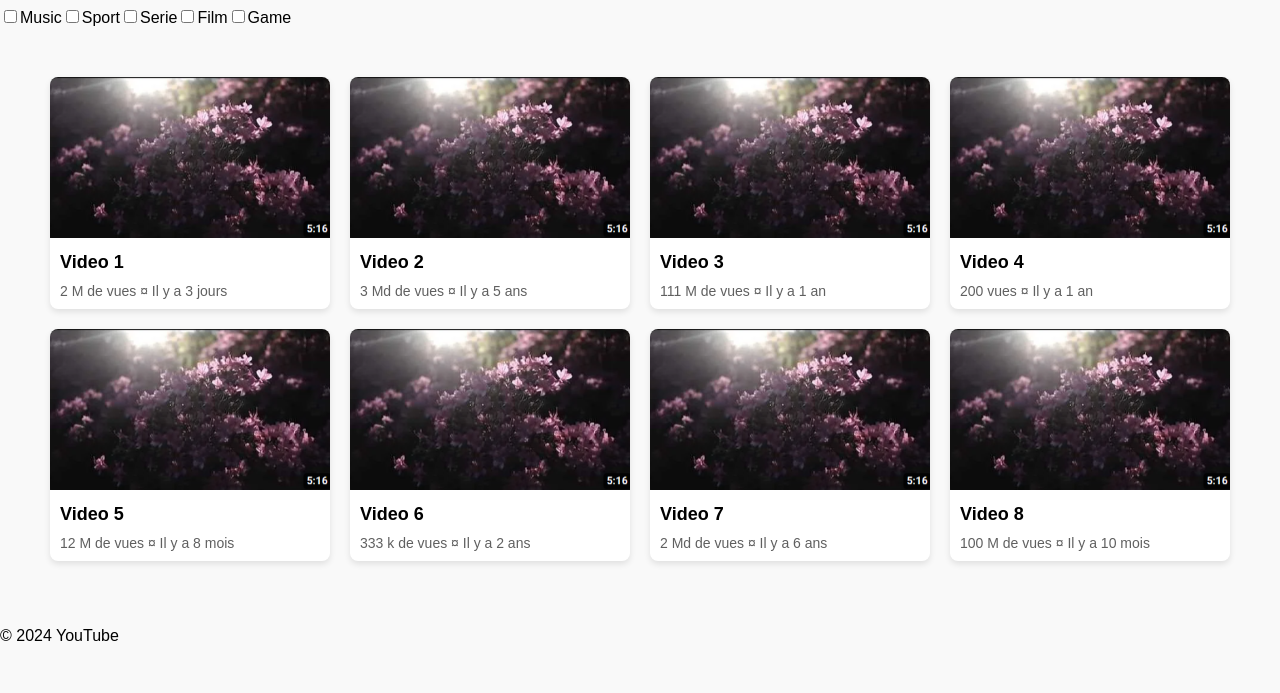
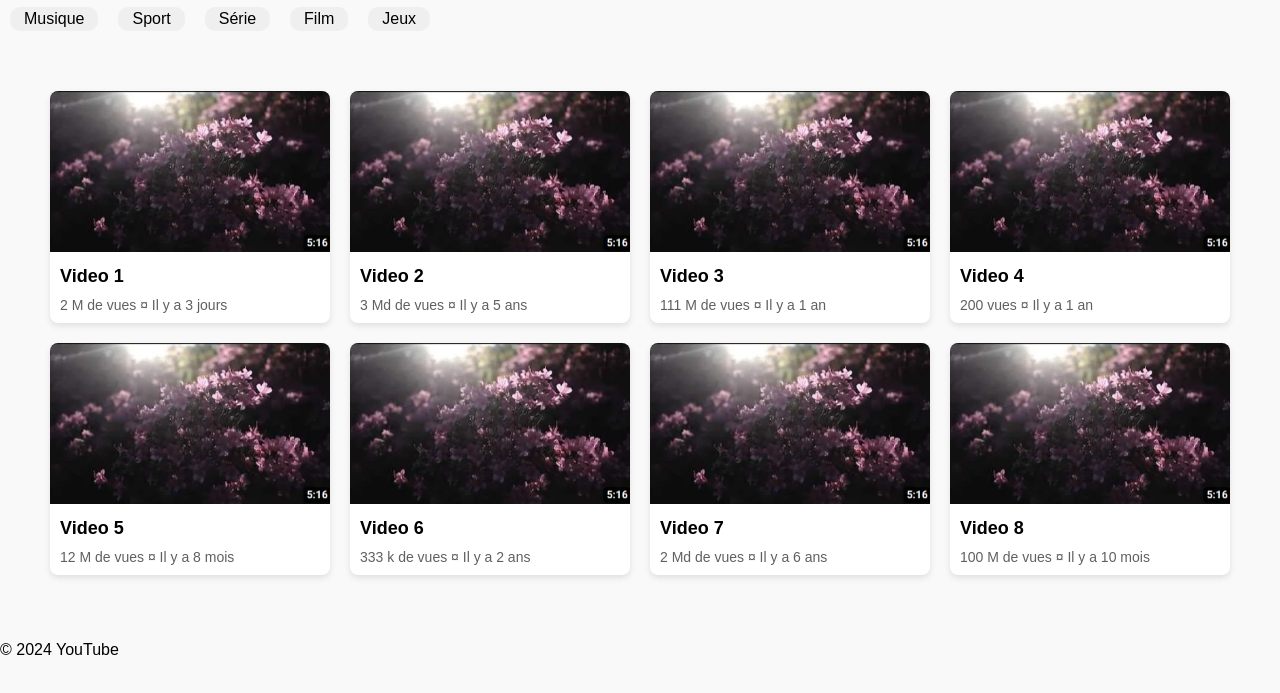
Before and after one commit to Angeline90/youtube-challenge, a plain HTML site: page index.html in a window 1280 px wide. Shown: the part 53-746 px from the top of the page. Drawn offline with Linux system fonts and the light colour scheme.

Commit message:
[Front]: Styled checkbox like buttons + rename category

```diff
--- a/style.css
+++ b/style.css
@@ -64,6 +64,29 @@ main {
   color: #606060;
 }
 
+input[type="checkbox"] {
+  display: none;
+}
+
+input[type="checkbox"] + label {
+  display: inline-block;
+  line-height: normal;
+  cursor: pointer;
+  padding: 3px 14px;
+  margin: 0 10px 10px;
+  background-color: #efefef;
+  border-radius: 10px;
+}
+
+input[type="checkbox"] + label:hover {
+  background-color: grey;
+  color: black;
+}
+input[type="checkbox"]:checked + label {
+  background-color: black;
+  color: #fff;
+}
+
 @media screen and (max-width: 768px) {
   .card {
     width: calc(50% - 20px);
--- a/videos.json
+++ b/videos.json
@@ -6,7 +6,7 @@
     "date": "2024-04-05T10:01:59",
     "category": {
       "id": 4,
-      "name": "Music"
+      "name": "Musique"
     }
   },
   {
@@ -26,7 +26,7 @@
     "date": "2022-07-15T15:00:00",
     "category": {
       "id": 4,
-      "name": "Serie"
+      "name": "Série"
     }
   },
   {
@@ -46,7 +46,7 @@
     "date": "2023-08-01T15:00:00",
     "category": {
       "id": 4,
-      "name": "Music"
+      "name": "Musique"
     }
   },
   {
@@ -56,7 +56,7 @@
     "date": "2022-04-01T15:00:00",
     "category": {
       "id": 1,
-      "name": "Game"
+      "name": "Jeux"
     }
   },
   {
@@ -66,7 +66,7 @@
     "date": "2018-04-01T15:00:00",
     "category": {
       "id": 1,
-      "name": "Game"
+      "name": "Jeux"
     }
   },
   {
```
